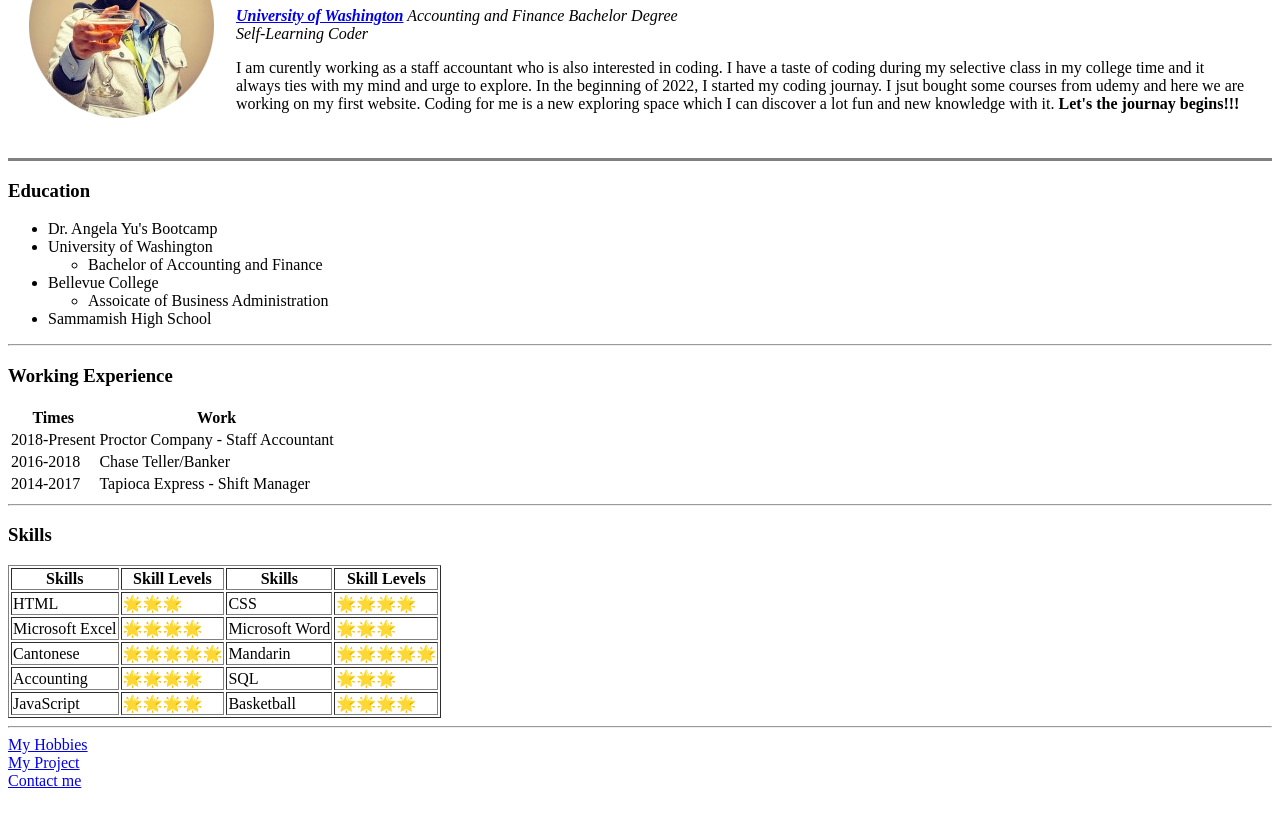
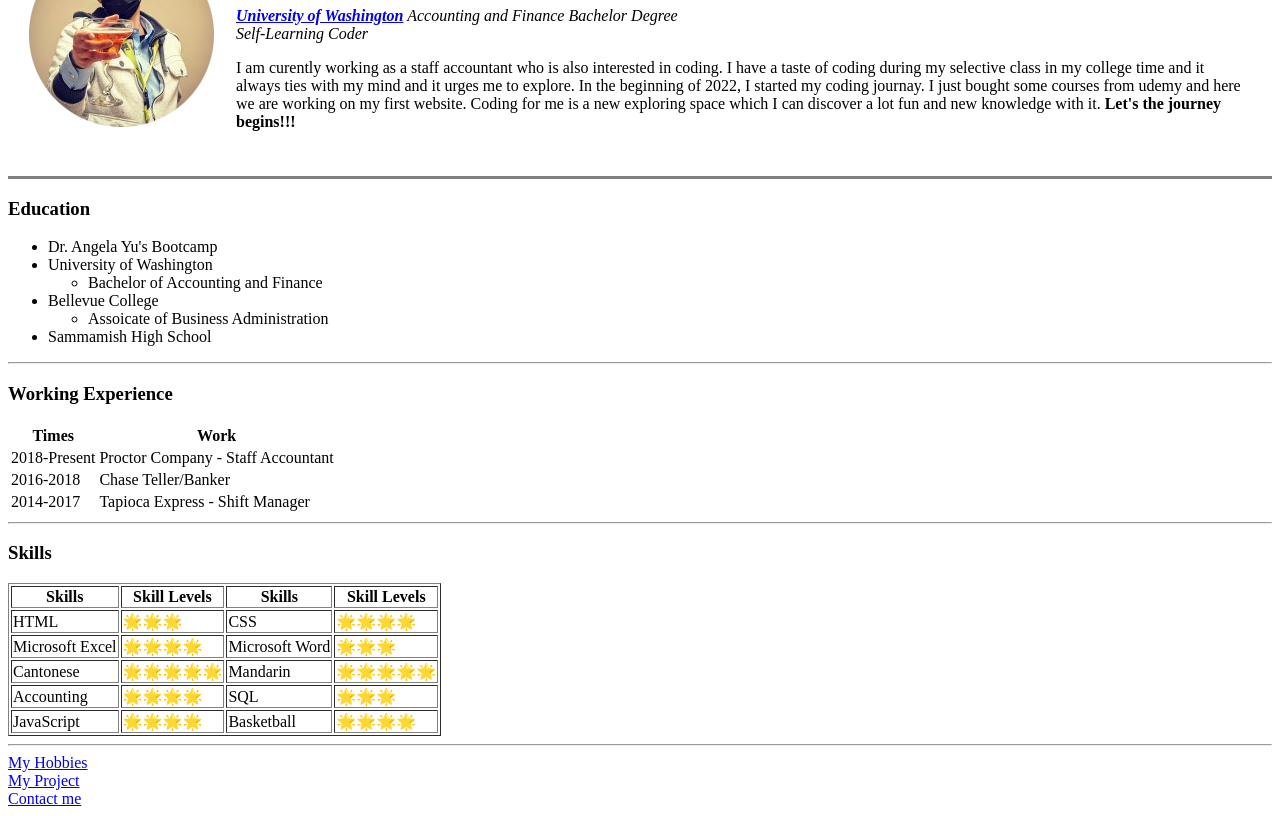
Before and after one commit to DaTrollKinBB/cv, a plain HTML site: page index.html in a window 1280 px wide. Shown: the part 102-918 px from the top of the page. Drawn offline with Linux system fonts and the light colour scheme.

Commit message:
Update index.html

```diff
--- a/index.html
+++ b/index.html
@@ -18,10 +18,10 @@
           Self-Learning Coder</em></p>
       <p>
         I am curently working as a staff accountant who is also interested in coding.
-        I have a taste of coding during my selective class in my college time and it always ties with my mind and urge to explore.
-        In the beginning of 2022, I started my coding journay. I jsut bought some courses from udemy and here we are working on my first website.
+        I have a taste of coding during my selective class in my college time and it always ties with my mind and it urges me to explore.
+        In the beginning of 2022, I started my coding journay. I just bought some courses from udemy and here we are working on my first website.
         Coding for me is a new exploring space which I can discover a lot fun and new knowledge with it.
-        <strong>Let's the journay begins!!!</strong>
+        <strong>Let's the journey begins!!!</strong>
       </p>
     </td>
   </table>
```
